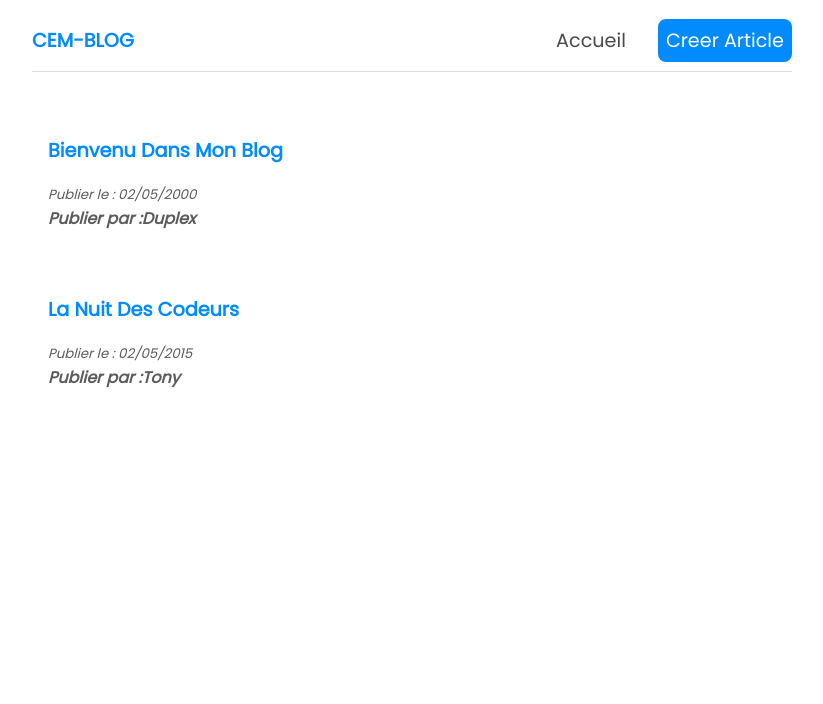
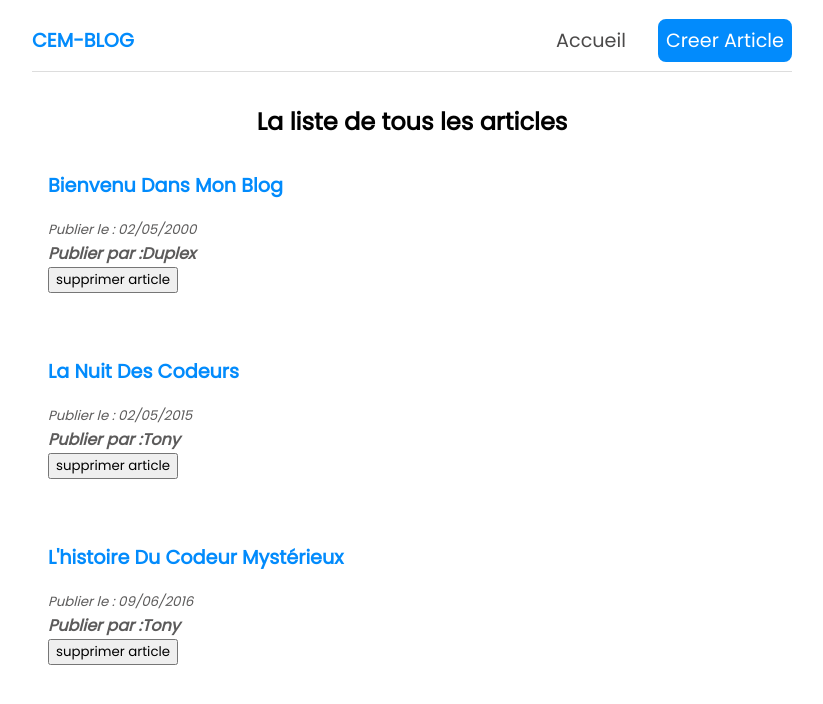
Before and after one commit to cem-sucu/Blog, a React (Create React App) app: page / in a window 1280 px wide. Shown: the top 704 px of the page, without its empty margins (228-1051 px from the left). Built offline with nearby package versions, Linux system fonts and the light colour scheme.

Commit message:
bloglist

```diff
--- /dev/null
+++ b/src/BlogList.js
@@ -0,0 +1,23 @@
+const BlogList = ({ blogs, title, HandleDelete }) => {
+    return (
+        <div className="bloglist">
+            <h2>{title}</h2>
+            {blogs.map((blog) => (
+                <div className="blog" key={blog.id}>
+                    <a href=" " className="blog-titre">
+                        {blog.title}
+                    </a>
+                    <small className="blog-publication-date">
+                        Publier le : {blog.date}
+                    </small>
+                    <p className="blog-author">Publier par :{blog.author}</p>
+                    <button onClick={() => HandleDelete(blog.id)}>
+                        supprimer article
+                    </button>
+                </div>
+            ))}
+        </div>
+    );
+};
+
+export default BlogList;
--- a/src/Home.js
+++ b/src/Home.js
@@ -1,4 +1,5 @@
-import { useState } from "react";
+import { useState, useEffect } from "react";
+import BlogList from "./BlogList";
 
 const Home = () => {
     const [blogs, setBlog] = useState([
@@ -16,25 +17,32 @@ const Home = () => {
             author: "Tony",
             date: "02/05/2015",
         },
+        {
+            id: 3,
+            title: "L'histoire du codeur mystérieux",
+            body: "Lorem ipsum dolor sit amet consectetur adipisicing elit. Quae earum a quos, quod ipsam nostrum nobis explicab",
+            author: "Tony",
+            date: "09/06/2016",
+        },
     ]);
 
+    const [name, setName] = useState("Duplex");
+
+    const HandleDelete = (id) => {
+        const newBlogs = blogs.filter((blog) => blog.id !== id);
+        setBlog(newBlogs);
+    };
+
+    useEffect(() => {
+        console.log('use effect a etait appele...');
+    });
     return (
         <div className="home">
-            <div className="bloglist">
-                {blogs.map((blog) => (
-                    <div className="blog" key={blog.id}>
-                        <a href="" className="blog-titre">
-                            {blog.title}
-                        </a>
-                        <small className="blog-publication-date">
-                            Publier le : {blog.date}
-                        </small>
-                        <p className="blog-author">
-                            Publier par :{blog.author}
-                        </p>
-                    </div>
-                ))}
-            </div>
+            <BlogList
+                blogs={blogs}
+                title={"La liste de tous les articles"}
+                HandleDelete={HandleDelete}
+            />
         </div>
     );
 };
--- a/src/index.css
+++ b/src/index.css
@@ -56,42 +56,36 @@
 
 /* style pour le contenu de la page */
 /* content style */
-.contenu{
+.contenu {
   width: 760px;
   margin: 0 auto;
 }
-  .bloglist{
+
+.bloglist {
   display: flex;
   flex-direction: column;
   margin: 2rem 0;
 }
 
-  .blog{
+.blog {
   text-align: left;
   padding: 1rem;
   margin: 1rem 0;
 }
 
-  .blog:hover{
+.blog:hover {
   -webkit-box-shadow: 1px 2px 4px 1px rgba(119, 119, 119, 0.7);
-  -moz-box-shadow:    1px 2px 4px 1px rgba(119, 119, 119, 0.7);
-  box-shadow:         1px 2px 4px 1px rgba(119, 119, 119, 0.7);
+  -moz-box-shadow: 1px 2px 4px 1px rgba(119, 119, 119, 0.7);
+  box-shadow: 1px 2px 4px 1px rgba(119, 119, 119, 0.7);
   border-radius: 0.5rem;
 }
 
-  .blog:hover{
-    -webkit-box-shadow: 1px 2px 4px 1px rgba(119, 119, 119, 0.7);
-    -moz-box-shadow:    1px 2px 4px 1px rgba(119, 119, 119, 0.7);
-    box-shadow:         1px 2px 4px 1px rgba(119, 119, 119, 0.7);
-    border-radius: 0.5rem;
-  }
-
-  .blog-publication-date{
+.blog-publication-date {
   font-style: italic;
   color: #5c5b5b;
 }
 
-  .blog-titre{
+.blog-titre {
   font-size: 1.2rem;
   text-transform: capitalize;
   color: #028bfc;
@@ -102,13 +96,13 @@
   font-weight: bolder;
 }
 
-  .blog-body{
+.blog-body {
   font-size: 1.2rem;
   text-align: justify;
   color: #333;
 }
 
-  .blog-author{
+.blog-author {
   font-style: italic;
   color: #5c5b5b;
   font-size: 1rem;
@@ -116,6 +110,6 @@
 }
 
 
-  .titre-principale{
+.titre-principale {
   text-align: left;
 }
```
Lines whose indentation alone changed are shown as unchanged.
